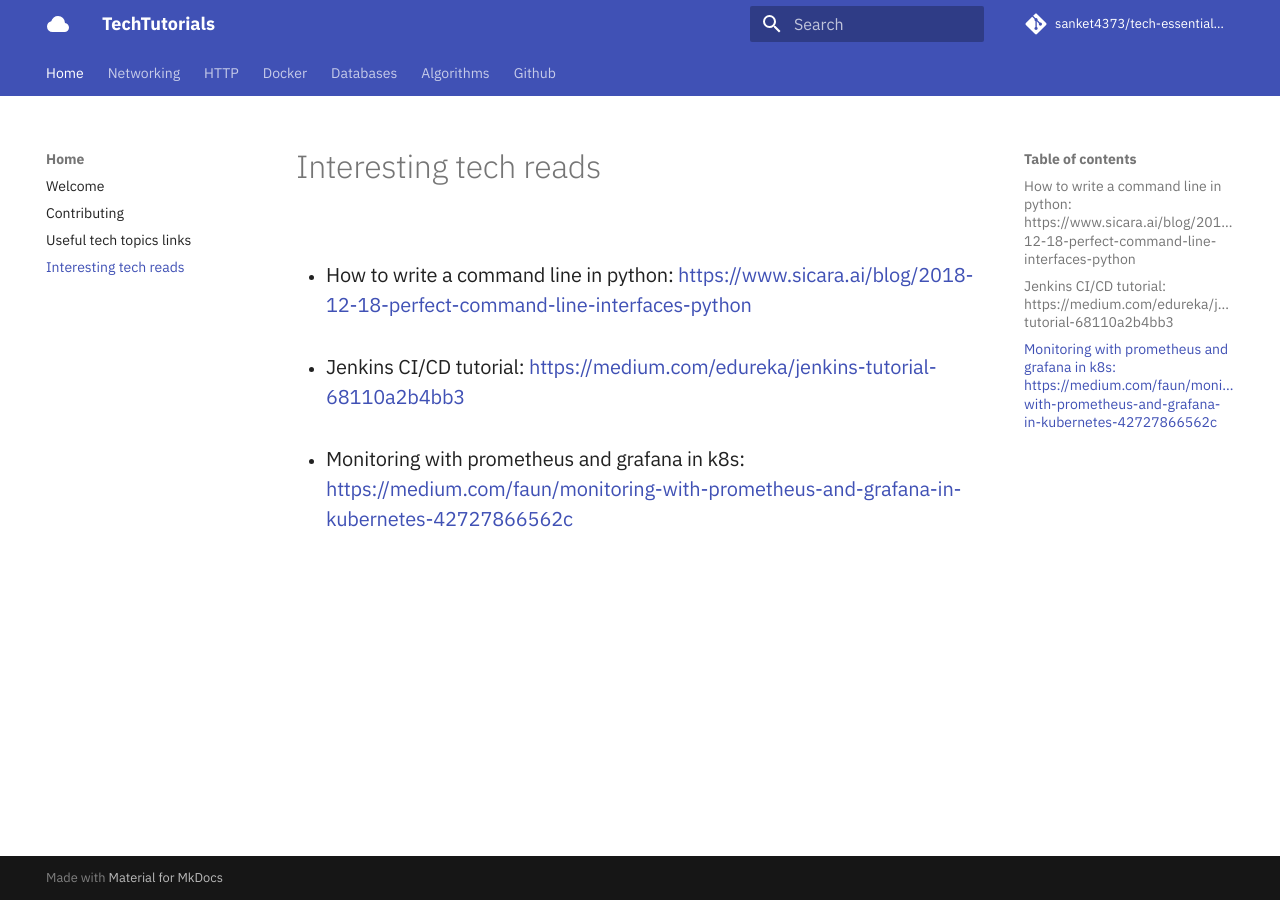
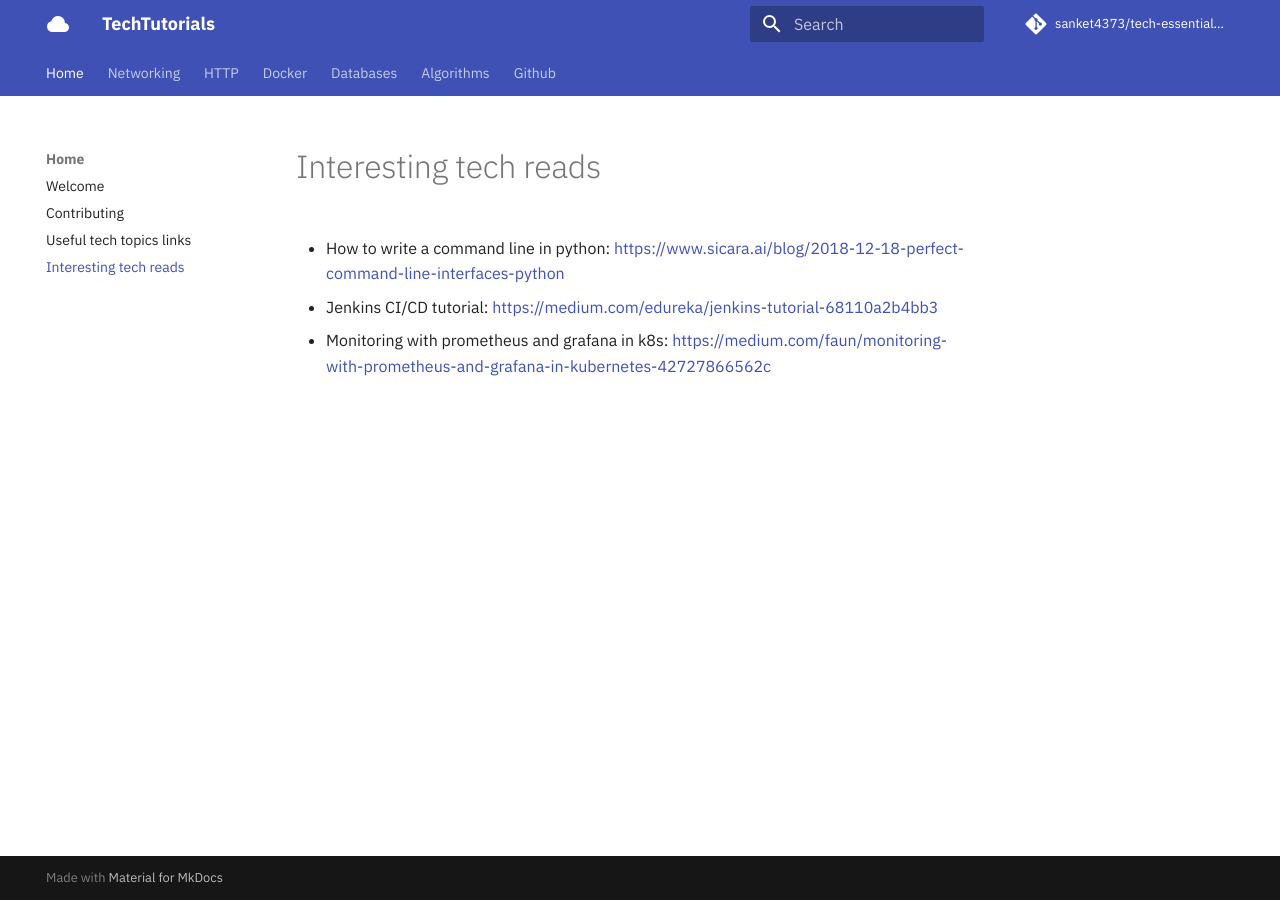
Before and after one commit to sanket4373/tech-essential-docs, an MkDocs documentation site: the page built from docs/home/interesting_tech_reads.md, in a window 1280 px wide. Built offline with MkDocs 1.6.1 and Material for MkDocs 9.7.7, drawn with Linux system fonts in a browser that asks for light colours; comment, search, counter and statistics services are not loaded.

Commit message:
fixing font size

```diff
--- a/docs/home/interesting_tech_reads.md
+++ b/docs/home/interesting_tech_reads.md
@@ -1,8 +1,8 @@
 
-- ### How to write a command line in python: https://www.sicara.ai/blog/2018-12-18-perfect-command-line-interfaces-python
+- How to write a command line in python: https://www.sicara.ai/blog/2018-12-18-perfect-command-line-interfaces-python
 
 
-- ### Jenkins CI/CD tutorial: https://medium.com/edureka/jenkins-tutorial-68110a2b4bb3
+- Jenkins CI/CD tutorial: https://medium.com/edureka/jenkins-tutorial-68110a2b4bb3
 
 
-- ### Monitoring with prometheus and grafana in k8s: https://medium.com/faun/monitoring-with-prometheus-and-grafana-in-kubernetes-42727866562c
+- Monitoring with prometheus and grafana in k8s: https://medium.com/faun/monitoring-with-prometheus-and-grafana-in-kubernetes-42727866562c
```
